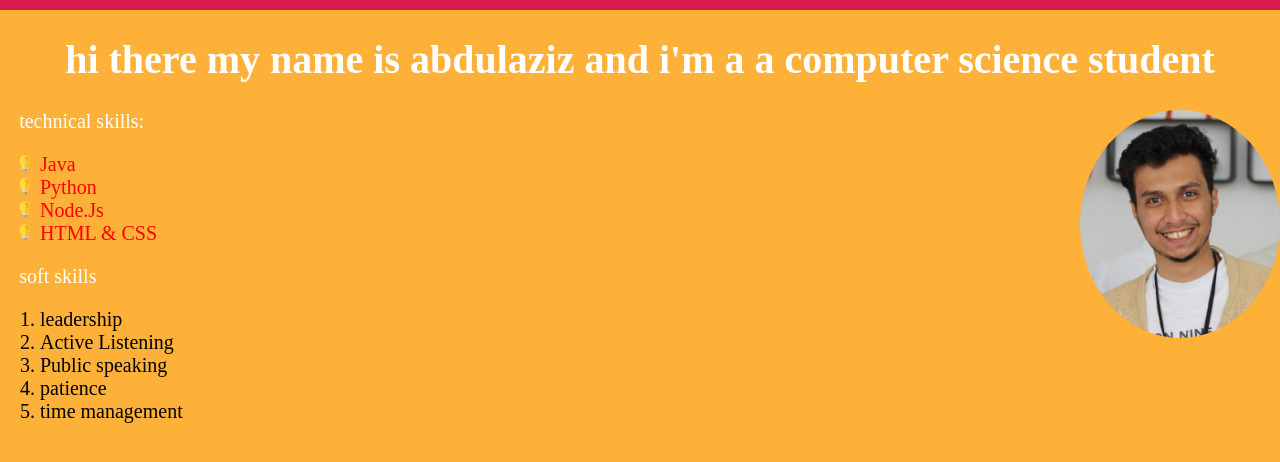
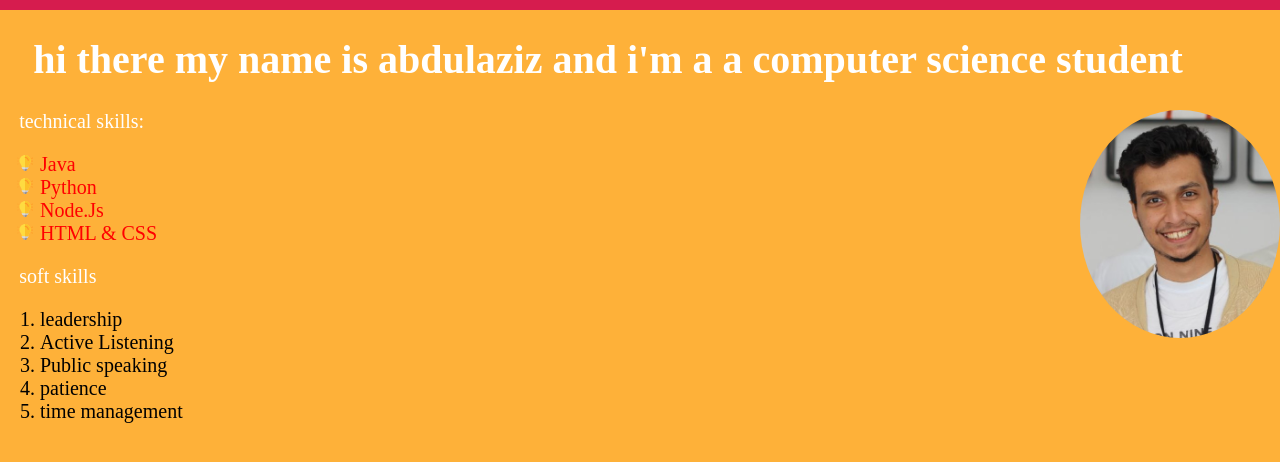
Before and after one commit to azooz979/bahmeed-bootcamp, a website: page public/homePage.html in a window 1280 px wide. Shown: the part 50-512 px from the top of the page. Drawn offline with Linux system fonts and the light colour scheme.

Commit message:
first commit

```diff
--- a/public/style.css
+++ b/public/style.css
@@ -12,12 +12,9 @@ nav {
   justify-content: space-around;
   background-color: #d61c4e;
 }
-h1 {
-  text-align: center;
-}
 .list-p {
   text-align: left;
-  margin-left: 1.5%;
+  padding-left: 1.5%;
 }
 a {
   font-size: 30px;
@@ -53,7 +50,7 @@ ol {
 }
 h1,
 p {
-  width: 100%;
+  width: 95%;
   text-align: center;
 }
 #queryInput {
```
Also changed, not shown: 1 other file.
